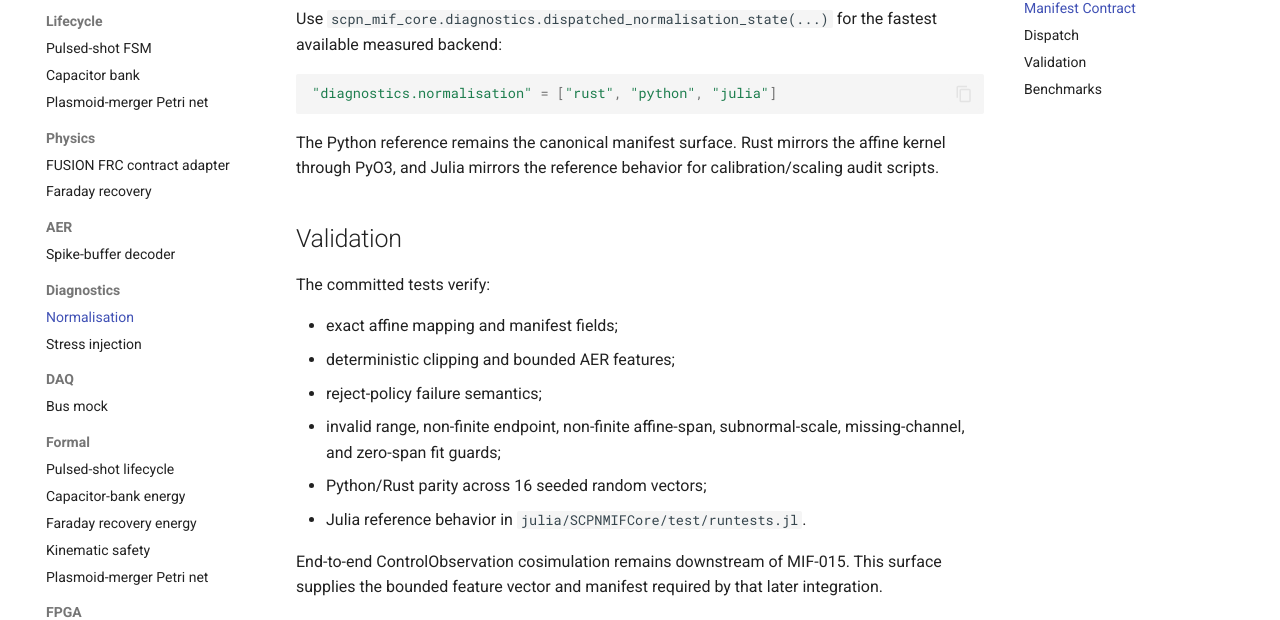
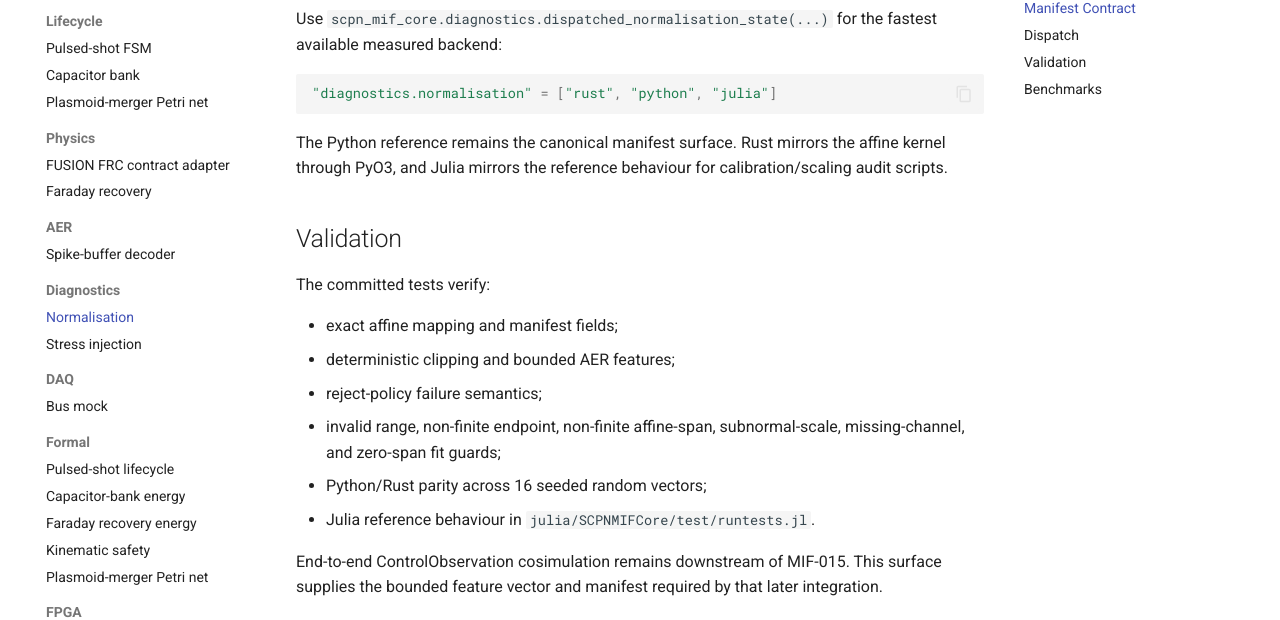
Before and after one commit to anulum/scpn-mif-core, an MkDocs documentation site: the page built from docs/api/diagnostics/normalisation.md, in a window 1280 px wide and 900 px high, scrolled down 1035 px. Shown: the part 127-747 px from the top of the window. Built offline with MkDocs 1.6.1 and Material for MkDocs 9.7.7, drawn with Linux system fonts in a browser that asks for light colours; comment, search, counter and statistics services are not loaded.

Commit message:
docs: correct American spellings to British English (standards sweep 0.8/0.9)
The standards sweep found five American spellings in public prose: four
"behavior" → "behaviour" (the normalisation and stress-injection API pages and
the normalisation module docstring) and one "catalog" → "catalogue" (the HDL
targets tree in hdl/README). Corrected. The sweep otherwise found no missing SPDX
headers (213/213 source files), no agent or vendor identities in public tracked
files, and no genuine internal quality labels (the only hits were the prohibition
rules themselves and a preserved citation title). Safety-class parity with the
siblings was also verified — fail-closed gates, the formal-verification gate, the
four security scanners, and the runtime safety boundaries are all present.

Authored by Anulum Fortis & Arcane Sapience (protoscience@anulum.li)

````diff
--- a/docs/api/diagnostics/normalisation.md
+++ b/docs/api/diagnostics/normalisation.md
@@ -54,7 +54,7 @@ fastest available measured backend:
 ```
 
 The Python reference remains the canonical manifest surface. Rust mirrors the
-affine kernel through PyO3, and Julia mirrors the reference behavior for
+affine kernel through PyO3, and Julia mirrors the reference behaviour for
 calibration/scaling audit scripts.
 
 ## Validation
@@ -67,7 +67,7 @@ The committed tests verify:
 - invalid range, non-finite endpoint, non-finite affine-span,
   subnormal-scale, missing-channel, and zero-span fit guards;
 - Python/Rust parity across 16 seeded random vectors;
-- Julia reference behavior in `julia/SCPNMIFCore/test/runtests.jl`.
+- Julia reference behaviour in `julia/SCPNMIFCore/test/runtests.jl`.
 
 End-to-end ControlObservation cosimulation remains downstream of MIF-015. This
 surface supplies the bounded feature vector and manifest required by that later
````
Also changed, not shown: docs/api/diagnostics/stress_inject.md (+1 -1 lines), hdl/README.md (+1 -1 lines), 1 other file.
